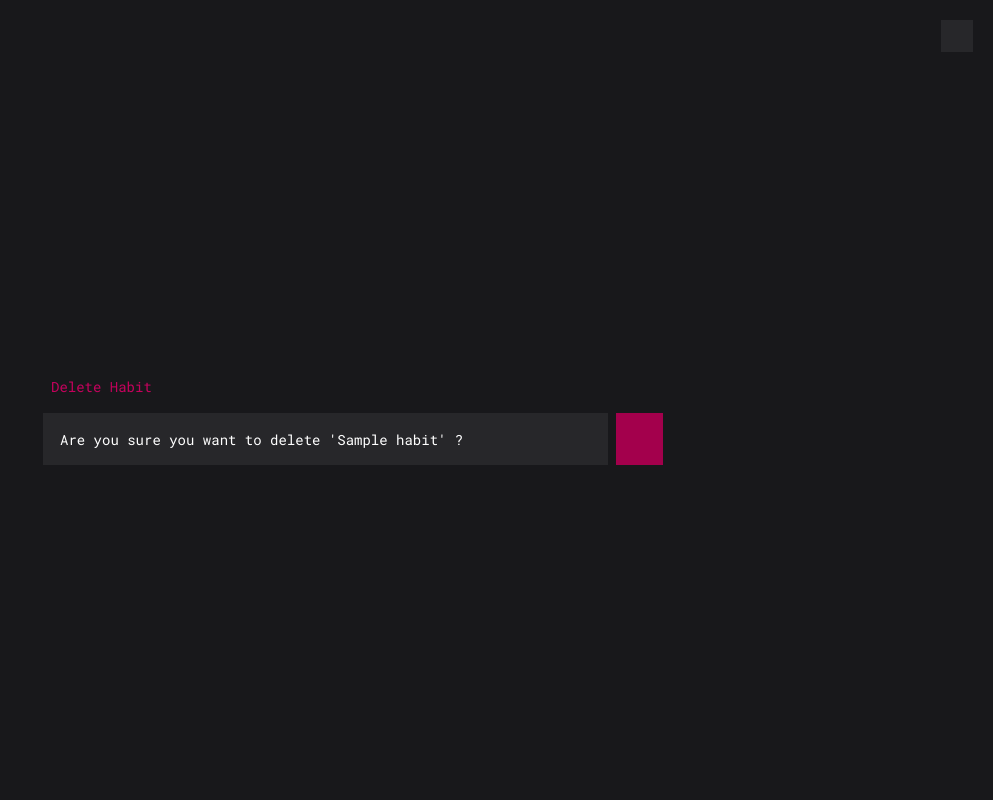
After one commit to alexanderpetricca/habit-tracker, a Django app: page /delete-habit/00000000-0000-0000-0000-000000000001/ in a window 1280 px wide. The commit adds this page. Shown: the whole page, without its empty margins (287-1280 px from the left). Run offline with Django 5.2, Linux system fonts and the light colour scheme; a user stored in the database is signed in; tables that the repository leaves empty hold one stand-in row (values such as "Sample post"); parts of the project's set-up code (start-up, migrations or seed data) failed here and were passed over.

Commit message:
Added delete habit functionality and associated tests.

```diff
--- a/habits/forms.py
+++ b/habits/forms.py
@@ -3,7 +3,7 @@ from django import forms
 from habits.models import Habit
 
 
-class CreateUpdateHabitForm(forms.ModelForm):
+class CreateHabitForm(forms.ModelForm):
 
     class Meta:
         model = Habit
@@ -15,7 +15,7 @@ class CreateUpdateHabitForm(forms.ModelForm):
         widgets = {
             'name': forms.TextInput(
                 attrs={
-                    'placeholder': 'What new habit would you like to track?',
+                    'placeholder': 'e.g. Running',
                 }
             ),
             'duration': forms.RadioSelect(),
--- a/habits/templates/habits/create-habit.html
+++ b/habits/templates/habits/create-habit.html
@@ -4,6 +4,7 @@
 {% block content %}
 <div class="h-full flex justify-center items-center">
     <form method="post" class="h-full w-full lg:w-[50%] flex flex-col justify-center items-center">
+        <p class="text-start w-full mb-2 ps-2 text-pink-700">Create New Habit</p>
         {% csrf_token %}
         {% field_wrapper form.name %}
         <div class="w-full flex items-start">
@@ -21,7 +22,7 @@
                     {% endfor %}
                 </div>
             </div>
-            <button type="submit" class="w-13 h-13 ms-2 my-1 bg-pink-800 hover:bg-pink-700 hover:cursor-pointer transition" aria-label="Login"></button>
+            <button type="submit" class="w-13 h-13 ms-2 my-1 bg-pink-800 hover:bg-pink-700 hover:cursor-pointer transition" aria-label="create"></button>
         </div>
     </form>
 </div>
--- /dev/null
+++ b/habits/templates/habits/delete-habit.html
@@ -0,0 +1,19 @@
+{% extends '_auth_base.html' %}
+{% block title %}Delete Habit{% endblock title %}
+{% load field_wrappers %}
+{% block content %}
+<div class="h-full flex justify-center items-center">
+    <form method="post" class="h-full w-full lg:w-[50%] flex flex-col justify-center items-center">
+        <p class="text-start w-full mb-2 ps-2 text-pink-700">Delete Habit</p>
+        {% csrf_token %}
+        <div class="w-full flex items-start">
+            <div class="w-full h-full flex justify-between items-center py-1">
+                <div class="w-full h-13 my-1 p-4 text-white bg-zinc-800 border-transparent border-1 focus:outline-none focus:border-pink-800 transition">
+                    Are you sure you want to delete '{{ habit.name }}' ?
+                </div>
+                <button type="submit" class="w-13 h-13 ms-2 my-1 bg-pink-800 hover:bg-pink-700 hover:cursor-pointer transition" aria-label="delete"></button>
+            </div>
+        </div>
+    </form>
+</div>
+{% endblock content %}
--- a/habits/urls.py
+++ b/habits/urls.py
@@ -5,8 +5,14 @@ from habits import views
 
 urlpatterns = [
     path('', views.home_view, name='home'),
+    path('habit/<str:pk>/', views.habit_view, name='habit'),
     path('create-habit/', views.create_habit_view, name='create_habit'),
+    path('delete-habit/<str:pk>/', views.delete_habit_view, name='delete_habit'),
     path('max-habits-created/', views.max_habits_created_view, name='max_habits_created'),
-    path('habit/<str:pk>/', views.habit_view, name='habit'),
+]
+
+htmx_patterns = [
     path('habit-day-toggle/<str:pk>/', views.toggle_completed_day_view, name='habit_completed_day_toggle'),
 ]
+
+urlpatterns += htmx_patterns
--- a/habits/views.py
+++ b/habits/views.py
@@ -7,7 +7,7 @@ from django.utils import timezone
 from django.http import HttpResponseNotAllowed
 
 from habits.models import Habit, CompletedDay
-from habits.forms import CreateUpdateHabitForm
+from habits.forms import CreateHabitForm
 
 
 @login_required
@@ -36,6 +36,24 @@ def home_view(request):
 
 
 @login_required
+def habit_view(request, pk):
+    """
+    Renders the habit grid for the specified habit.
+    """
+
+    habit = get_object_or_404(Habit, id=pk, owner=request.user, deleted=False)
+    date_grid = habit.generate_grid()
+
+    context = {
+        'habit': habit,
+        'date_grid': date_grid,
+        'user_habits': Habit.objects.filter(owner=request.user, deleted=False),
+    }
+
+    return render(request, 'habits/habit.html', context)
+
+
+@login_required
 def create_habit_view(request):
     """
     Renders create habit user interface on GET request, attempts to create
@@ -43,11 +61,10 @@ def create_habit_view(request):
     """
 
     if not request.user.max_habits_created():
-        form = CreateUpdateHabitForm()
+        form = CreateHabitForm()
 
         if request.method == 'POST':
-            form = CreateUpdateHabitForm(request.POST)
-
+            form = CreateHabitForm(request.POST)
             if form.is_valid():
                 new_habit = form.save(commit=False)
                 new_habit.owner = request.user
@@ -66,6 +83,26 @@ def create_habit_view(request):
 
 
 @login_required
+def delete_habit_view(request, pk):
+    """
+    Renders deletion confirmation page on GET, soft deletes the habit on POST.
+    """
+
+    habit = get_object_or_404(Habit, id=pk, owner=request.user)
+
+    if request.method == 'POST':
+        habit.soft_delete()
+        return redirect(reverse('home'))
+
+    context = {
+        'habit': habit,
+        'user_habits': Habit.objects.filter(owner=request.user, deleted=False),
+    }
+
+    return render(request, 'habits/delete-habit.html', context)
+
+
+@login_required
 def max_habits_created_view(request):
     """
     Renders warning to user that the max number of habits for the account has
@@ -77,24 +114,6 @@ def max_habits_created_view(request):
     }
 
     return render(request, 'habits/max-habits-created.html', context)
-
-
-@login_required
-def habit_view(request, pk):
-    """
-    Renders the habit grid for the specified habit.
-    """
-
-    habit = get_object_or_404(Habit, id=pk, owner=request.user, deleted=False)
-    date_grid = habit.generate_grid()
-
-    context = {
-        'habit': habit,
-        'date_grid': date_grid,
-        'user_habits': Habit.objects.filter(owner=request.user, deleted=False),
-    }
-
-    return render(request, 'habits/habit.html', context)
 
 
 @login_required
--- a/static/css/style.css
+++ b/static/css/style.css
@@ -6,8 +6,6 @@
       "Segoe UI Emoji", "Segoe UI Symbol", "Noto Color Emoji";
     --font-mono: ui-monospace, SFMono-Regular, Menlo, Monaco, Consolas, "Liberation Mono",
       "Courier New", monospace;
-    --color-blue-500: oklch(0.623 0.214 259.815);
-    --color-blue-700: oklch(0.488 0.243 264.376);
     --color-pink-600: oklch(0.592 0.249 0.584);
     --color-pink-700: oklch(0.525 0.223 3.958);
     --color-pink-800: oklch(0.459 0.187 3.815);
@@ -440,6 +393,12 @@
   }
   .ps-5 {
     padding-inline-start: calc(var(--spacing) * 5);
+  }
+  .text-center {
+    text-align: center;
+  }
+  .text-start {
+    text-align: start;
   }
   .text-sm {
     font-size: var(--text-sm);
--- a/templates/_auth_base.html
+++ b/templates/_auth_base.html
@@ -52,12 +52,21 @@
                             <div id="side-menu-body">
                                 <div id="sidebar-links" class="w-full">
                                     {% for listed_habit in user_habits %}
-                                    <a href="{% url 'habit' listed_habit.pk %}" class="group flex items-center py-3 text-zinc-500 hover:text-pink-700 transition">
-                                        <div class="w-4 h-4 me-3 {% if listed_habit.id == habit.id %}bg-pink-800{% else %}bg-zinc-500{% endif %} group-hover:bg-pink-700 transition"></div>
+                                    <div class="mt-3 mb-8 text-zinc-500">
+                                        <div class="flex items-center mb-3">
+                                            <div class="group flex items-center hover:text-pink-700 transition">
+                                                <div class="w-4 h-4 me-3 {% if listed_habit.id == habit.id %}bg-pink-800{% else %}bg-zinc-500{% endif %} group-hover:bg-pink-700 transition"></div>
+                                                <a href="{% url 'habit' listed_habit.pk %}">
+                                                    {{ listed_habit.name }}
+                                                </a>
+                                            </div>
+                                        </div>
                                         <div>
-                                            {{ listed_habit.name }}
+                                            <a href="{% url 'delete_habit' listed_habit.pk %}" class="text-xs hover:text-pink-700 transition">
+                                                Delete
+                                            </a>
                                         </div>
-                                    </a>
+                                    </div>
                                     {% endfor %}
                                 </div>
                             </div>
```
Also changed, not shown: other parts of static/css/style.css (+12 -71 lines), habits/tests/test_forms.py (+2 -2 lines), habits/tests/test_views.py (+55 -2 lines).
